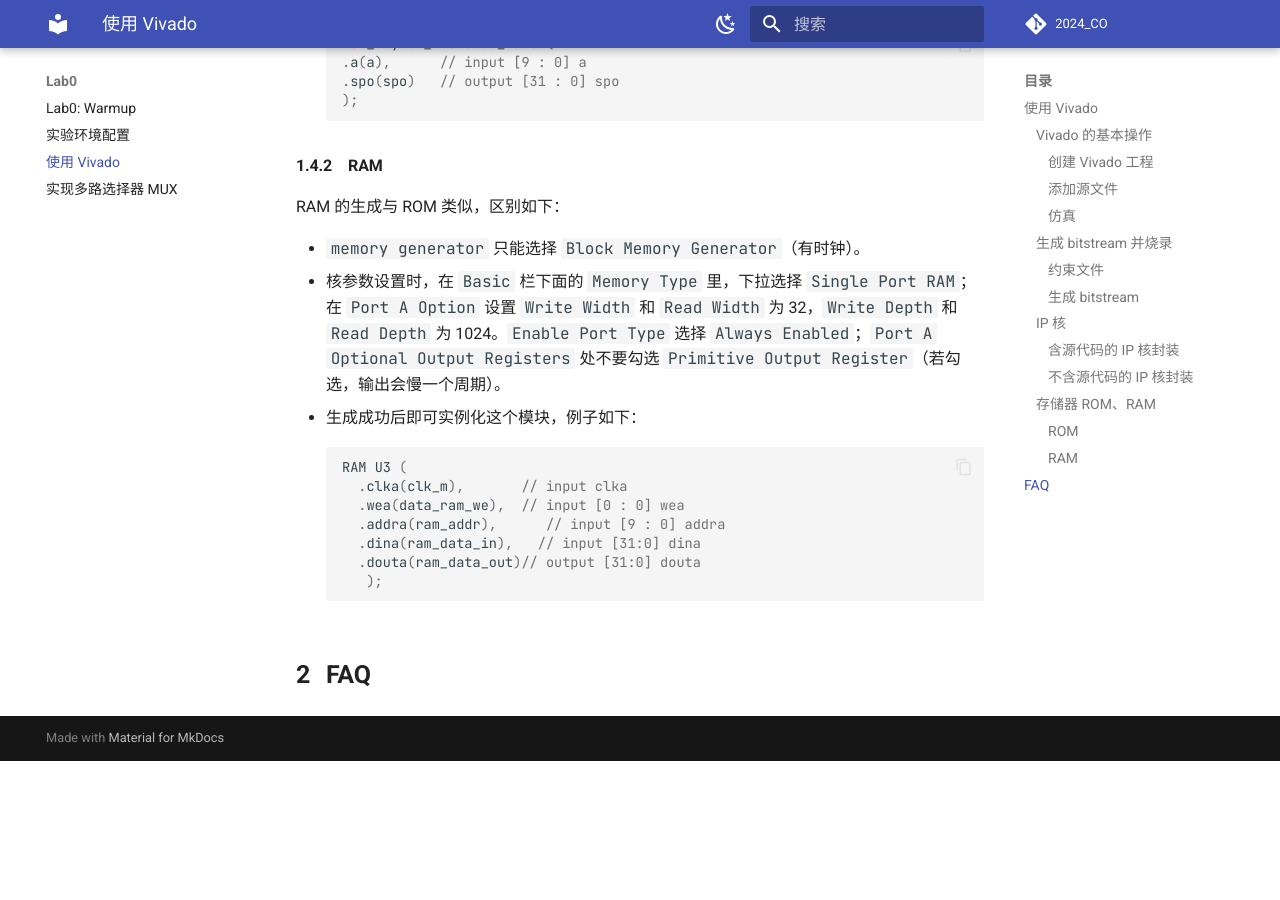
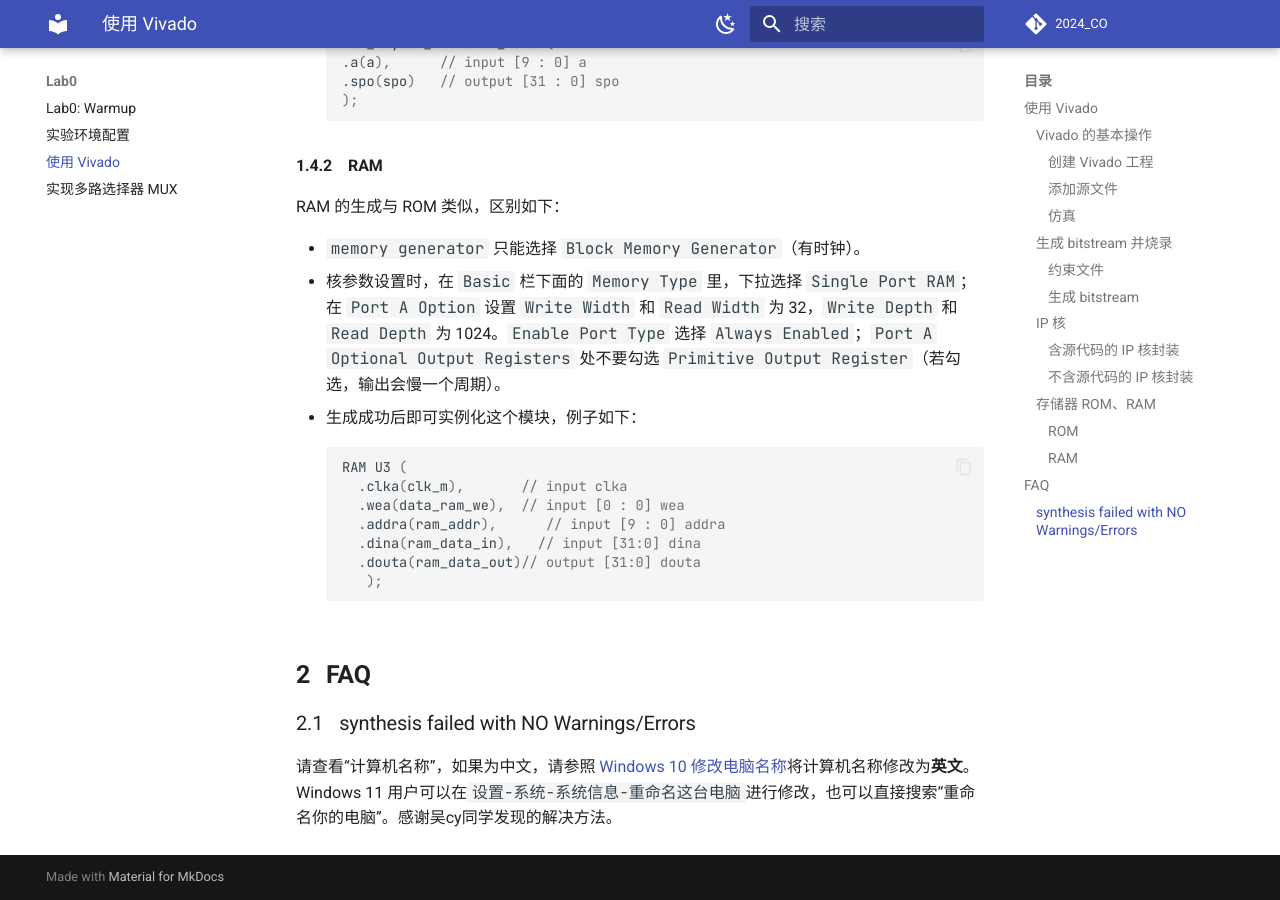
Before and after one commit to Guahao31/2024_CO, an MkDocs documentation site: the page built from docs/Lab0/vivado_guide.md, in a window 1280 px wide and 900 px high, scrolled down 7142 px. Built offline with MkDocs 1.6.1 and Material for MkDocs 9.7.7, drawn with Linux system fonts in a browser that asks for light colours; a script that is not in the unit is left out; comment, search, counter and statistics services are not loaded; before the commit the page ends 7903 px from its top, so only the background shows below that.

Commit message:
docs: FAQ

````diff
--- a/docs/Lab0/vivado_guide.md
+++ b/docs/Lab0/vivado_guide.md
@@ -200,3 +200,7 @@ RAM 的生成与 ROM 类似，区别如下：
     ```
 
 ## FAQ
+
+### synthesis failed with NO Warnings/Errors
+
+请查看“计算机名称”，如果为中文，请参照 [Windows 10 修改电脑名称](https://support.microsoft.com/zh-cn/windows/%E9%87%8D%E5%91%BD%E5%90%8D-windows-10-%E7%94%B5%E8%84%91-750bc75d-8ff8-e99a-b9dc-04dff566ae74)将计算机名称修改为**英文**。Windows 11 用户可以在`设置-系统-系统信息-重命名这台电脑`进行修改，也可以直接搜索“重命名你的电脑”。感谢吴cy同学发现的解决方法。
````
